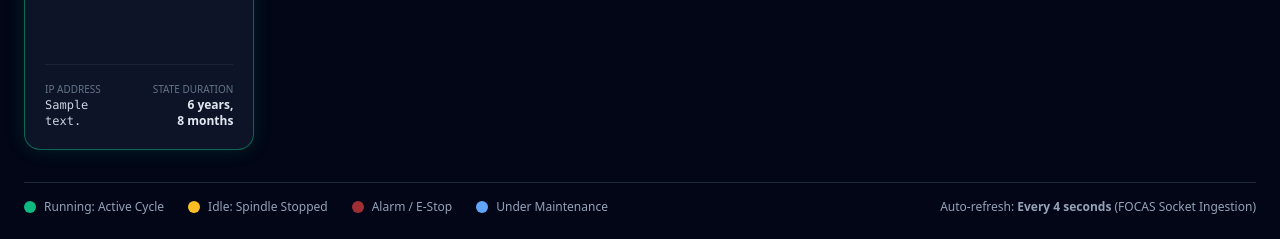
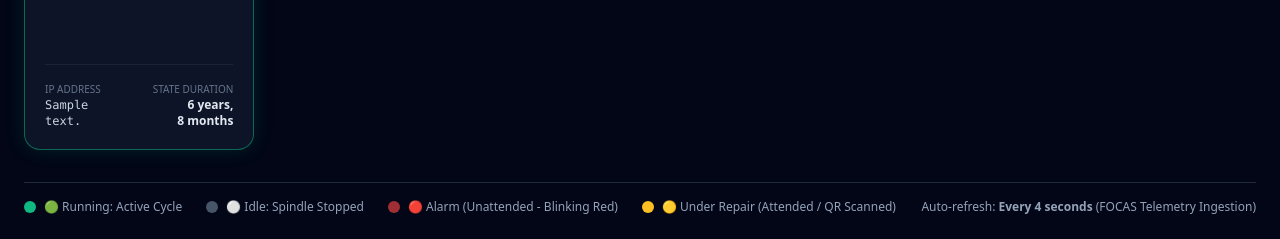
Before and after one commit to DhiviJR/CNC-Maintenance, a Django app: page /andon/ in a window 1280 px wide. Shown: the part 561-800 px from the top of the page. Run offline with Django 5.2, Linux system fonts and the light colour scheme; tables that the repository leaves empty hold one stand-in row (values such as "Sample post"); some libraries are stand-ins or nearby versions.

Commit message:
bug 1 fixed

```diff
--- a/maintenance/views.py
+++ b/maintenance/views.py
@@ -168,7 +168,19 @@ def dashboard_view(request):
 
 def api_dashboard_data(request):
     """JSON API for real-time dashboard refresh & charts."""
-    machines = CNCMachine.objects.filter(is_active=True)
+    machines = CNCMachine.objects.filter(is_active=True).order_by('machine_code')
+    machine_list = []
+    for m in machines:
+        machine_list.append({
+            'machine_code': m.machine_code,
+            'name': m.name,
+            'location': m.location,
+            'ip_address': m.ip_address,
+            'current_status': m.current_status,
+            'status_display': m.get_current_status_display(),
+            'last_status_change': m.last_status_change.strftime("%Y-%m-%d %H:%M:%S") if m.last_status_change else ""
+        })
+
     status_counts = {
         'RUNNING': machines.filter(current_status='RUNNING').count(),
         'IDLE': machines.filter(current_status='IDLE').count(),
@@ -190,6 +202,7 @@ def api_dashboard_data(request):
 
     return JsonResponse({
         'status_counts': status_counts,
+        'machines': machine_list,
         'active_tickets': active_tickets,
         'server_time': timezone.now().strftime("%Y-%m-%d %H:%M:%S")
     })
--- a/templates/maintenance/andon.html
+++ b/templates/maintenance/andon.html
@@ -67,22 +67,24 @@
         {% for m in machines %}
         <div id="card-{{ m.machine_code }}" class="rounded-2xl p-5 border flex flex-col justify-between transition-all duration-300
             {% if m.current_status == 'RUNNING' %}bg-slate-900/90 border-emerald-500/50 shadow-[0_0_20px_rgba(16,185,129,0.15)]
-            {% elif m.current_status == 'IDLE' %}bg-slate-900/90 border-amber-500/50 shadow-[0_0_20px_rgba(245,158,11,0.15)]
+            {% elif m.current_status == 'IDLE' %}bg-slate-900/90 border-slate-700 shadow-none
             {% elif m.current_status == 'ALARM' or m.current_status == 'EMERGENCY_STOP' %}alarm-flash border-red-500 shadow-[0_0_30px_rgba(239,68,68,0.5)]
-            {% elif m.current_status == 'UNDER_MAINTENANCE' %}bg-slate-900/90 border-blue-500/50 shadow-[0_0_20px_rgba(59,130,246,0.2)]
+            {% elif m.current_status == 'UNDER_MAINTENANCE' %}bg-amber-950/80 border-amber-500 shadow-[0_0_25px_rgba(245,158,11,0.4)]
             {% else %}bg-slate-900/60 border-slate-800{% endif %}">
 
             <div>
                 <!-- Code & State Tag -->
                 <div class="flex justify-between items-center mb-3">
                     <span class="text-xl font-black font-mono tracking-wider text-white">{{ m.machine_code }}</span>
-                    <span class="px-2.5 py-1 rounded-full text-xs font-black uppercase tracking-wider
+                    <span id="badge-{{ m.machine_code }}" class="px-2.5 py-1 rounded-full text-xs font-black uppercase tracking-wider
                         {% if m.current_status == 'RUNNING' %}bg-emerald-500 text-slate-950
-                        {% elif m.current_status == 'IDLE' %}bg-amber-400 text-slate-950
-                        {% elif m.current_status == 'ALARM' or m.current_status == 'EMERGENCY_STOP' %}bg-white text-red-700
-                        {% elif m.current_status == 'UNDER_MAINTENANCE' %}bg-blue-400 text-slate-950
+                        {% elif m.current_status == 'IDLE' %}bg-slate-700 text-slate-200
+                        {% elif m.current_status == 'ALARM' or m.current_status == 'EMERGENCY_STOP' %}bg-white text-red-700 animate-pulse
+                        {% elif m.current_status == 'UNDER_MAINTENANCE' %}bg-amber-400 text-slate-950
                         {% else %}bg-slate-800 text-slate-400{% endif %}">
-                        {{ m.get_current_status_display }}
+                        {% if m.current_status == 'ALARM' or m.current_status == 'EMERGENCY_STOP' %}ALARM (UNATTENDED)
+                        {% elif m.current_status == 'UNDER_MAINTENANCE' %}UNDER REPAIR
+                        {% else %}{{ m.get_current_status_display }}{% endif %}
                     </span>
                 </div>
 
@@ -98,7 +100,7 @@
                 </div>
                 <div class="text-right">
                     <span class="text-slate-500 block text-[10px] uppercase">State Duration</span>
-                    <span class="font-bold text-slate-200">{{ m.last_status_change|timesince }}</span>
+                    <span id="duration-{{ m.machine_code }}" class="font-bold text-slate-200">{{ m.last_status_change|timesince }}</span>
                 </div>
             </div>
         </div>
@@ -108,13 +110,13 @@
     <!-- Footer Stats Bar -->
     <footer class="mt-8 pt-4 border-t border-slate-800 flex justify-between items-center text-xs text-slate-400">
         <div class="flex space-x-6">
-            <span class="flex items-center gap-2"><span class="w-3 h-3 rounded-full bg-emerald-500"></span> Running: Active Cycle</span>
-            <span class="flex items-center gap-2"><span class="w-3 h-3 rounded-full bg-amber-400"></span> Idle: Spindle Stopped</span>
-            <span class="flex items-center gap-2"><span class="w-3 h-3 rounded-full bg-red-500 animate-pulse"></span> Alarm / E-Stop</span>
-            <span class="flex items-center gap-2"><span class="w-3 h-3 rounded-full bg-blue-400"></span> Under Maintenance</span>
+            <span class="flex items-center gap-2"><span class="w-3 h-3 rounded-full bg-emerald-500"></span> 🟢 Running: Active Cycle</span>
+            <span class="flex items-center gap-2"><span class="w-3 h-3 rounded-full bg-slate-600"></span> ⚪ Idle: Spindle Stopped</span>
+            <span class="flex items-center gap-2"><span class="w-3 h-3 rounded-full bg-red-500 animate-pulse"></span> 🔴 Alarm (Unattended - Blinking Red)</span>
+            <span class="flex items-center gap-2"><span class="w-3 h-3 rounded-full bg-amber-400"></span> 🟡 Under Repair (Attended / QR Scanned)</span>
         </div>
         <div>
-            Auto-refresh: <strong>Every 4 seconds</strong> (FOCAS Socket Ingestion)
+            Auto-refresh: <strong>Every 4 seconds</strong> (FOCAS Telemetry Ingestion)
         </div>
     </footer>
 
@@ -163,6 +165,7 @@
             fetch("{% url 'api_dashboard_data' %}")
                 .then(r => r.json())
                 .then(data => {
+                    // Update Alarm Banner
                     const alarms = data.active_tickets || [];
                     const banner = document.getElementById('alarm-banner');
                     if (alarms.length > 0) {
@@ -171,6 +174,37 @@
                     } else {
                         banner.classList.add('hidden');
                     }
+
+                    // Update Machine Cards dynamically
+                    if (data.machines) {
+                        data.machines.forEach(m => {
+                            const card = document.getElementById(`card-${m.machine_code}`);
+                            const badge = document.getElementById(`badge-${m.machine_code}`);
+                            if (card && badge) {
+                                if (m.current_status === 'ALARM' || m.current_status === 'EMERGENCY_STOP') {
+                                    card.className = "rounded-2xl p-5 border flex flex-col justify-between transition-all duration-300 alarm-flash border-red-500 shadow-[0_0_30px_rgba(239,68,68,0.5)]";
+                                    badge.className = "px-2.5 py-1 rounded-full text-xs font-black uppercase tracking-wider bg-white text-red-700 animate-pulse";
+                                    badge.innerText = "ALARM (UNATTENDED)";
+                                } else if (m.current_status === 'UNDER_MAINTENANCE') {
+                                    card.className = "rounded-2xl p-5 border flex flex-col justify-between transition-all duration-300 bg-amber-950/80 border-amber-500 shadow-[0_0_25px_rgba(245,158,11,0.4)]";
+                                    badge.className = "px-2.5 py-1 rounded-full text-xs font-black uppercase tracking-wider bg-amber-400 text-slate-950";
+                                    badge.innerText = "UNDER REPAIR";
+                                } else if (m.current_status === 'RUNNING') {
+                                    card.className = "rounded-2xl p-5 border flex flex-col justify-between transition-all duration-300 bg-slate-900/90 border-emerald-500/50 shadow-[0_0_20px_rgba(16,185,129,0.15)]";
+                                    badge.className = "px-2.5 py-1 rounded-full text-xs font-black uppercase tracking-wider bg-emerald-500 text-slate-950";
+                                    badge.innerText = "RUNNING";
+                                } else if (m.current_status === 'IDLE') {
+                                    card.className = "rounded-2xl p-5 border flex flex-col justify-between transition-all duration-300 bg-slate-900/90 border-slate-700 shadow-none";
+                                    badge.className = "px-2.5 py-1 rounded-full text-xs font-black uppercase tracking-wider bg-slate-700 text-slate-200";
+                                    badge.innerText = "IDLE";
+                                } else {
+                                    card.className = "rounded-2xl p-5 border flex flex-col justify-between transition-all duration-300 bg-slate-900/60 border-slate-800 text-slate-500";
+                                    badge.className = "px-2.5 py-1 rounded-full text-xs font-black uppercase tracking-wider bg-slate-800 text-slate-400";
+                                    badge.innerText = "OFFLINE";
+                                }
+                            }
+                        });
+                    }
                 })
                 .catch(e => console.error(e));
         }, 4000);
```
Also changed, not shown: maintenance/focas/collector.py (+47 -34 lines).
